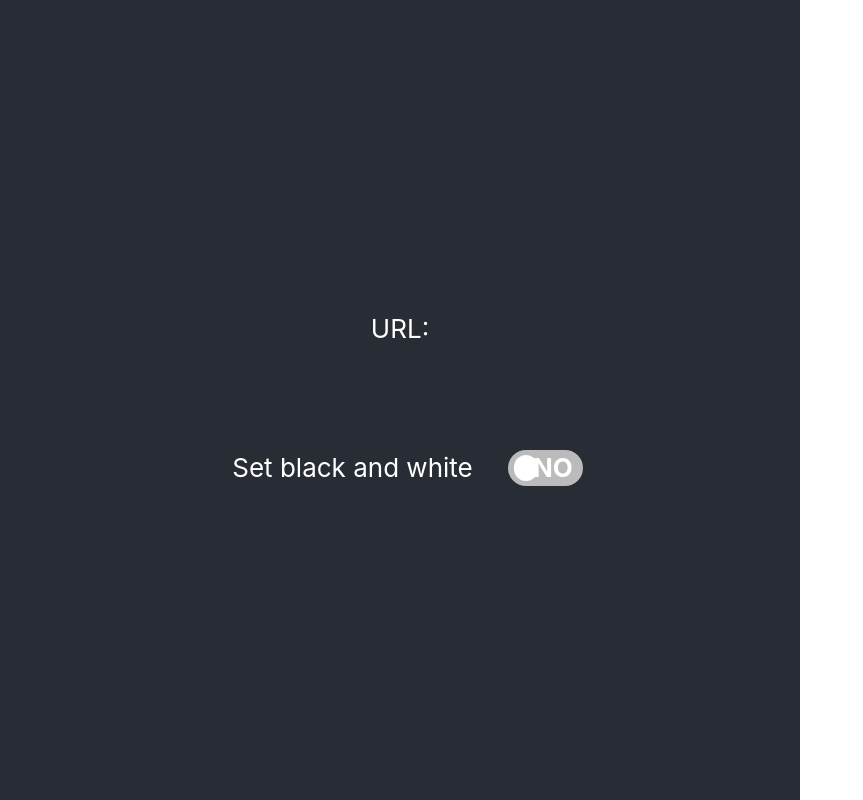
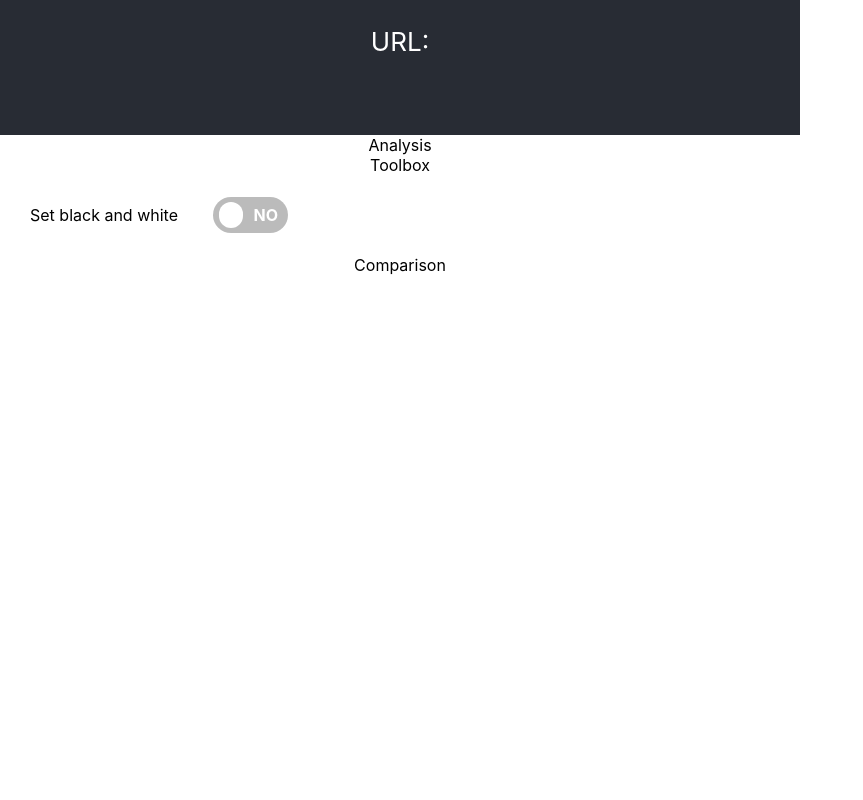
Before and after one commit to Nos-Futurs/goodCodeBehavior, a React app: page / in a window 1280 px wide. Shown: the whole page, without its empty margins (0-863 px from the left). Built offline with nearby package versions, Linux system fonts and the light colour scheme; no server answers.

Commit message:
set frame for front

```diff
--- a/src/App.css
+++ b/src/App.css
@@ -4,7 +4,6 @@
 
 .App-header {
   background-color: #282c34;
-  min-height: 100vh;
   display: flex;
   flex-direction: column;
   align-items: center;
@@ -12,16 +11,3 @@
   font-size: calc(10px + 2vmin);
   color: white;
 }
-
-.App-link {
-  color: #61dafb;
-}
-
-@keyframes App-logo-spin {
-  from {
-    transform: rotate(0deg);
-  }
-  to {
-    transform: rotate(360deg);
-  }
-}
--- a/src/App.tsx
+++ b/src/App.tsx
@@ -1,19 +1,18 @@
 import React, { useEffect, useState } from "react";
 
 import "./App.css";
-import ToggleSwitch from "./components/ToggleSwitch/ToggleSwitch";
+import { Analysis } from "./components/Analysis/Analysis";
+import { Comparison } from "./components/Comparison/Comparison";
+import { Toolbox } from "./components/Toolbox/Toolbox/Toolbox";
 
 function App() {
   const [url, setUrl] = useState<string>("");
-  const [responseFromContent, setResponseFromContent] = useState<string>("");
-  const [grey, setGrey] = useState<boolean>(false);
 
   /**
    * Get current URL
    */
   useEffect(() => {
     const queryInfo = { active: true, lastFocusedWindow: true };
-
     chrome.tabs &&
       chrome.tabs.query(queryInfo, (tabs) => {
         const url = tabs[0].url;
@@ -23,44 +22,15 @@ function App() {
       });
   }, []);
 
-  const setBlackAndWhite = (status: boolean) => {
-    const queryInfo: chrome.tabs.QueryInfo = {
-      active: true,
-      currentWindow: true,
-    };
-    chrome.tabs &&
-      chrome.tabs.query(queryInfo, (tabs) => {
-        const currentTabId = tabs[0].id;
-        if (currentTabId) {
-          if (status){
-            chrome.tabs.insertCSS(currentTabId, {
-              code: "body { filter: grayscale(100%); }",
-              allFrames: true,
-            });
-          } else if (!status) {
-            chrome.tabs.insertCSS(currentTabId, {
-              code: "body { filter: grayscale(0); }",
-              allFrames: true,
-            });
-          }
-        }
-      });
-  };
-
   return (
     <div className="App">
-      <header className="App-header">
+       <header className="App-header">
         <p>URL:</p>
         <p>{url}</p>
-        <ToggleSwitch
-          label={"Set black and white"}
-          status={grey}
-          onClick={() => {
-            setBlackAndWhite(!grey);
-            setGrey(!grey);
-          }}
-        />
       </header>
+      <Analysis />
+      <Toolbox />
+      <Comparison />
     </div>
   );
 }
--- /dev/null
+++ b/src/components/Analysis/Analysis.tsx
@@ -0,0 +1,9 @@
+import React, { useEffect, useState } from "react";
+
+export const Analysis = () => {
+  return (
+    <div>
+      Analysis
+    </div>
+  );
+};
--- /dev/null
+++ b/src/components/Comparison/Comparison.tsx
@@ -0,0 +1,9 @@
+import React, { useEffect, useState } from "react";
+
+export const Comparison = () => {
+  return (
+    <div>
+      Comparison
+    </div>
+  );
+};
--- /dev/null
+++ b/src/components/Toolbox/Toolbox/Toolbox.tsx
@@ -0,0 +1,44 @@
+import React, { useState } from "react";
+import ToggleSwitch from "../ToggleSwitch/ToggleSwitch";
+
+export const Toolbox = () => {
+  const [grey, setGrey] = useState<boolean>(false);
+
+  const setBlackAndWhite = (status: boolean) => {
+    const queryInfo: chrome.tabs.QueryInfo = {
+      active: true,
+      currentWindow: true,
+    };
+    chrome.tabs &&
+      chrome.tabs.query(queryInfo, (tabs) => {
+        const currentTabId = tabs[0].id;
+        if (currentTabId) {
+          if (status){
+            chrome.tabs.insertCSS(currentTabId, {
+              code: "body { filter: grayscale(100%); }",
+              allFrames: true,
+            });
+          } else if (!status) {
+            chrome.tabs.insertCSS(currentTabId, {
+              code: "body { filter: grayscale(0); }",
+              allFrames: true,
+            });
+          }
+        }
+      });
+  };
+
+  return (
+    <div>
+      <div>Toolbox</div>
+      <ToggleSwitch
+        label={"Set black and white"}
+        status={grey}
+        onClick={() => {
+          setBlackAndWhite(!grey);
+          setGrey(!grey);
+        }}
+      />
+    </div>
+  );
+};
```
Also changed, not shown: src/components/Toolbox/ToggleSwitch/ToggleSwitch.css (renamed from src/components/ToggleSwitch/ToggleSwitch.css), src/components/Toolbox/ToggleSwitch/ToggleSwitch.tsx (renamed from src/components/ToggleSwitch/ToggleSwitch.tsx).
